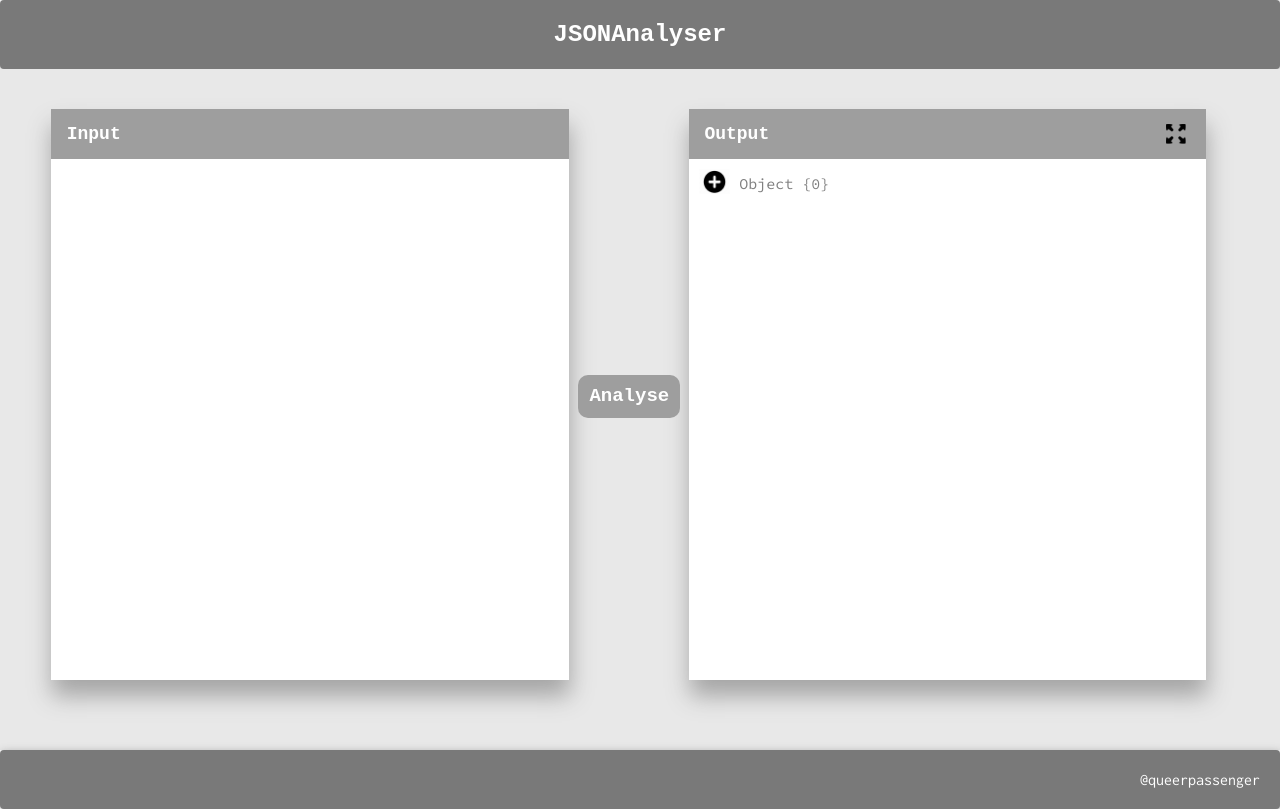
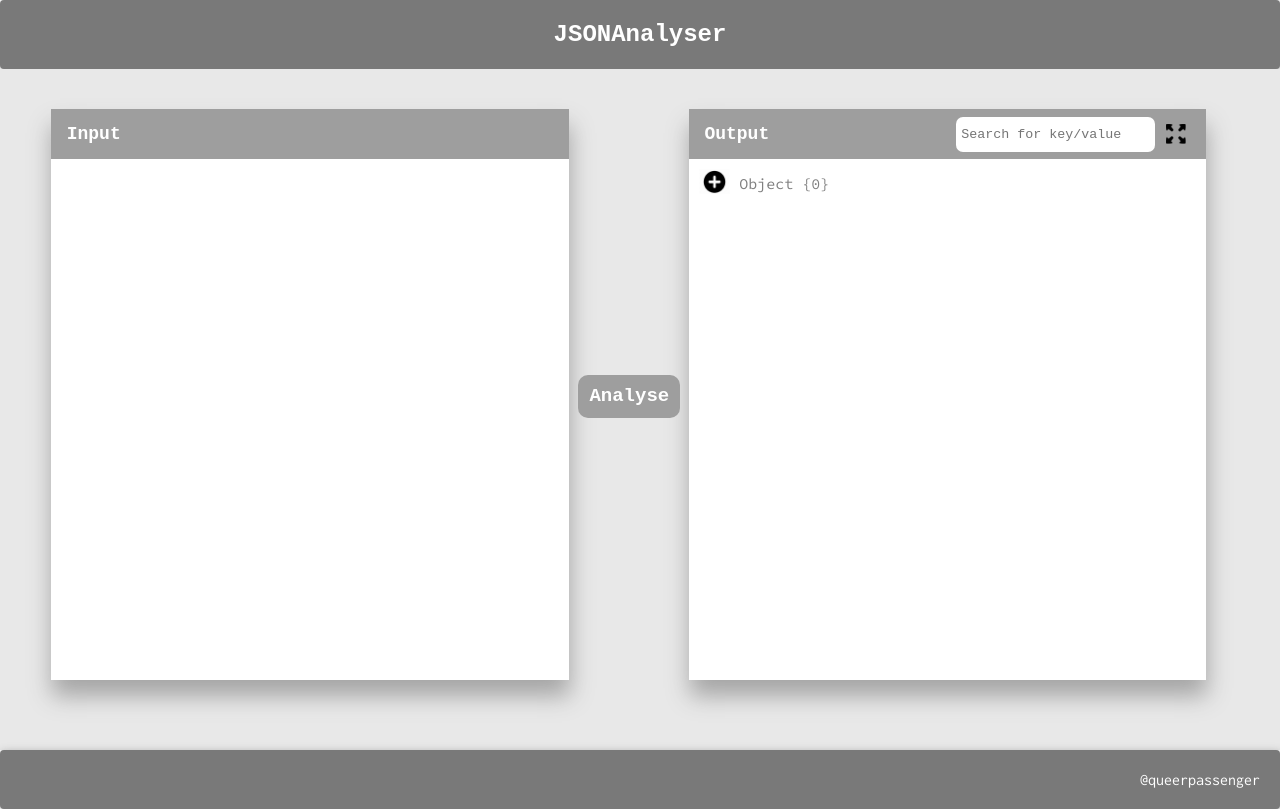
Before and after one commit to queerPassenger/jsonanalyser, a React app: page / in a window 1280 px wide. Built offline with nearby package versions, Linux system fonts and the light colour scheme.

Commit message:
InProgress

```diff
--- a/css/style.css
+++ b/css/style.css
@@ -93,7 +93,22 @@ button{
     width: 60px;
     cursor:pointer;
 }
-
+.searchInput{
+    padding-top: 10px;
+    padding-bottom: 10px;
+    border-radius: 7px;
+    border-width: 0px;
+    padding-left: 1%;
+    padding-right: 5%;
+    margin-top:-7px;
+    margin-bottom:-10px;
+    margin-right:2%;
+    font-family: monospace;
+    float: right;
+}
+.highlight_search{
+    background: #cecaca;
+}
 *{
    /*  outline:1px solid black; */
 }
--- a/src/jsonanalyser.jsx
+++ b/src/jsonanalyser.jsx
@@ -30,9 +30,11 @@ class JSONAnalyser extends React.Component{
                 top:this.getHeight(((window.innerHeight-(66+58)-45)/2)-50),
             }
         }
-        this.analysedStyle={
-
-        };
+        this.analysedStyle={};
+        this.searchedWord={
+            input:"",
+            toSearch:""
+        }
     }
     componentDidMount(){
         this.computeAnalysedStyle();
@@ -57,7 +59,8 @@ class JSONAnalyser extends React.Component{
         this.analysedStyle['valueStyle']={
             fontSize:'18px',
             fontFamily:'Source Code Pro',
-            fontWeight:'bold'
+            fontWeight:'bold',
+            display:'inline-block'
         };
         this.analysedStyle['collapsable-icon']={
             width:'30px',
@@ -87,8 +90,13 @@ class JSONAnalyser extends React.Component{
             return height;
         }
     }
-    handleCollExp(){
-        this.collapseFlag=!this.collapseFlag;
+    handleCollExp(flag){
+        if(flag){
+            this.collapseFlag=!this.collapseFlag;
+        }
+        else{
+            this.collapseFlag=flag
+        }
         let newSet=[];
         this.collapseSet.map((obj)=>{
             newSet.push(this.collapseFlag);
@@ -125,13 +133,26 @@ class JSONAnalyser extends React.Component{
 
         this.renderComponent();
     }
+    handleInput(objKey){
+        this[objKey].input=this.refs[objKey].value;
+        this.renderComponent();
+    }
+    handleKeyInput(e){
+        if(e.keyCode===13){
+            this.searchedWord.toSearch=this.searchedWord.input.trim();
+            this.handleCollExp(false);
+            this.renderComponent();
+        }
+    }
+
     analyser(val){
         let randStr=Math.random().toString(36).substring(7);
         let type=Object.prototype.toString.call(val).split(' ')[1].replace(']','');
 
         if(type==='String' || type==='Number' || type==='Date' || type==='Null' || type==='Boolean'){
+            let count=this.count;
             return(
-                <div className="value_wrapper" style={this.analysedStyle['valueStyle']}>
+                <div className={"value_wrapper "+(this.searchedWord.toSearch==val?"highlight_search":"")} ref={"value_wrapper_"+count} style={this.analysedStyle['valueStyle']}>
                     {' '+val}
                 </div>
             )
@@ -286,6 +307,9 @@ class JSONAnalyser extends React.Component{
                         <span className="rhs_collapseExpand" onClick={this.handleCollExp.bind(this)}>
                             <img src={this.collapseFlag?"img/expandAll.png":"img/collapseAll.png"} width="20"></img>
                         </span>
+                        <span className="searchIcon">
+                            <input type="text" className="searchInput" placeholder="Search for key/value" ref="searchedWord" value={this.searchedWord.input} onKeyDown={this.handleKeyInput.bind(this)} onChange={this.handleInput.bind(this,'searchedWord')}></input>
+                        </span>
                     </div>
                     <div className="rhs_editor" style={this.style['editor']}>
                         <div className="collapsable" data-count={count} style={this.analysedStyle['collapsable-icon']} >
```
